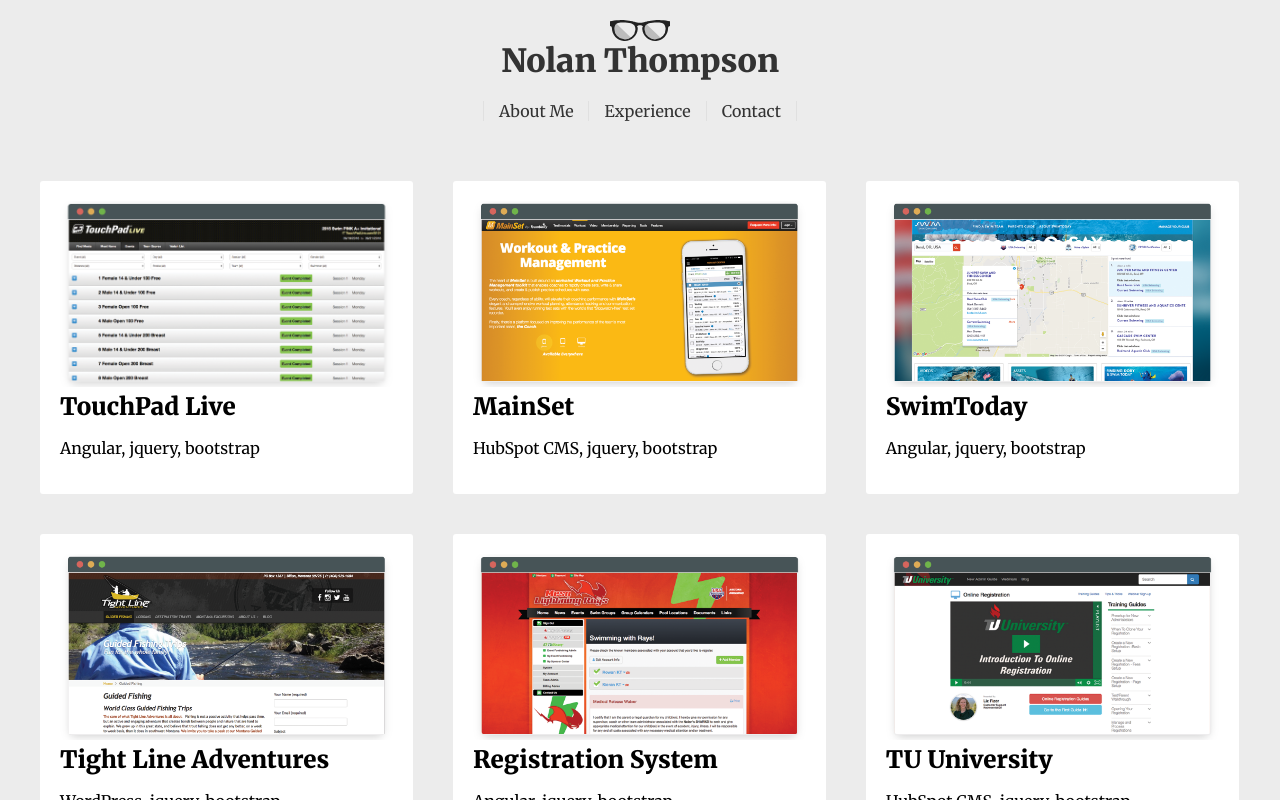
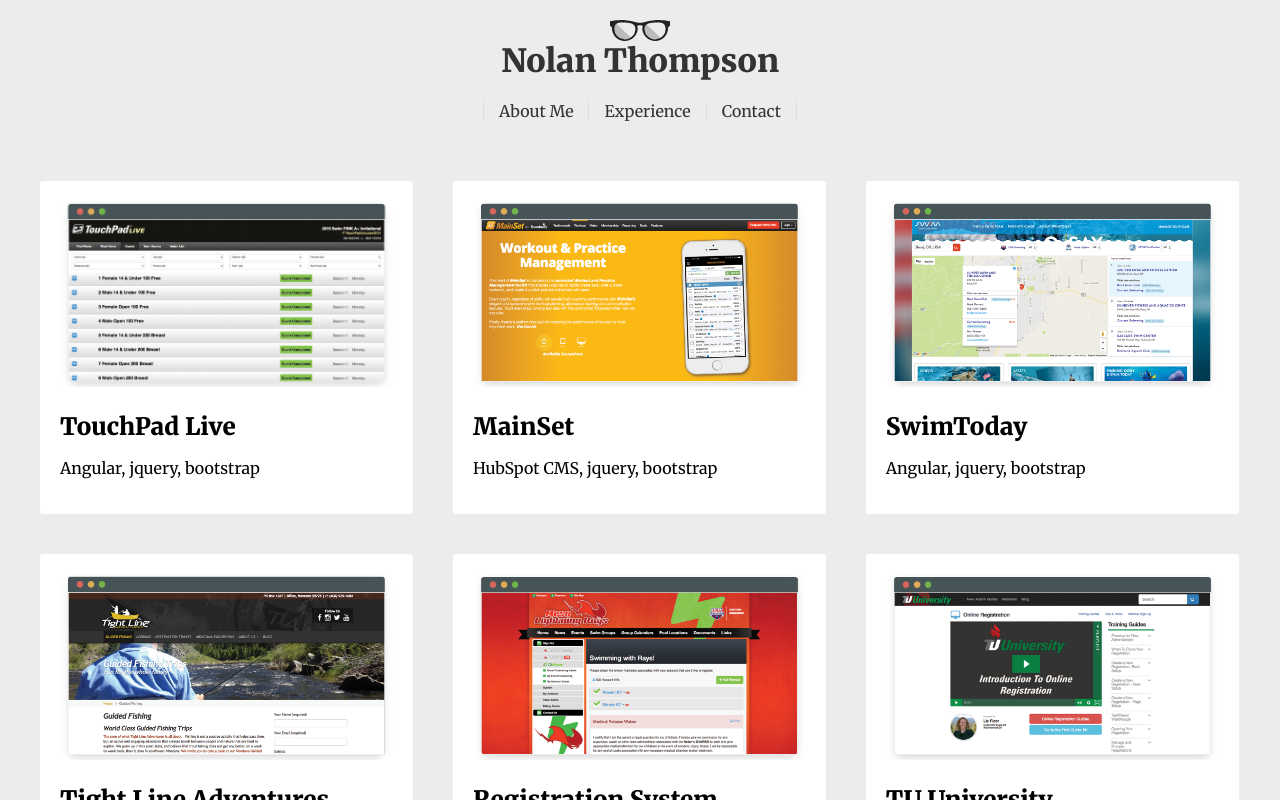
Before and after one commit to r3dscar3/React-Portfolio, a React app: page / in a window 1280 px wide. Shown: the top 800 px of the page. Built offline with nearby package versions, Linux system fonts and the light colour scheme.

Commit message:
home styles

```diff
--- a/src/views/pages/home/styles.scss
+++ b/src/views/pages/home/styles.scss
@@ -16,5 +16,9 @@
 				max-width: 100%;
 				height: auto;
 			}
+
+			h2 {
+				margin-top: 20px;
+			}
 		}
 }
```
